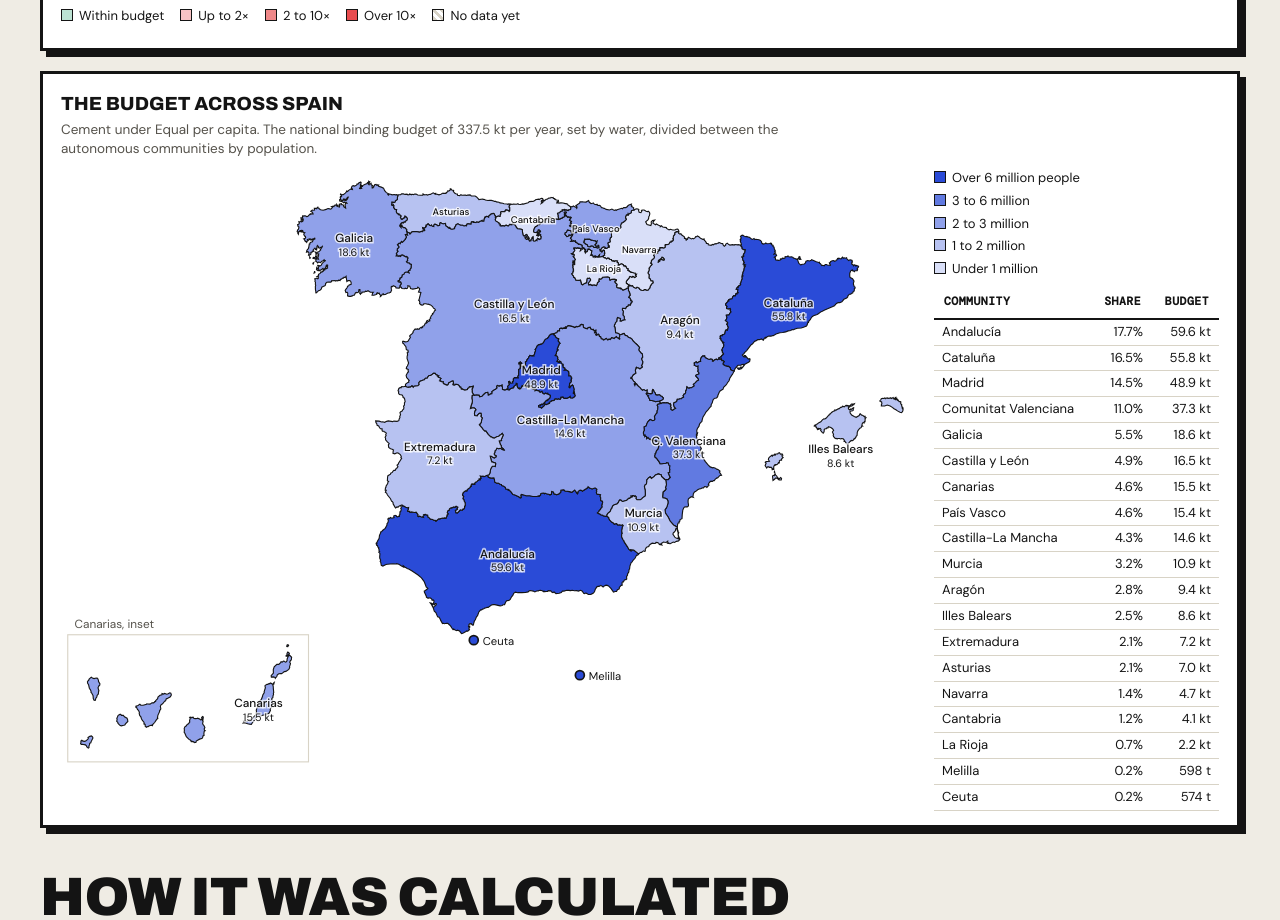
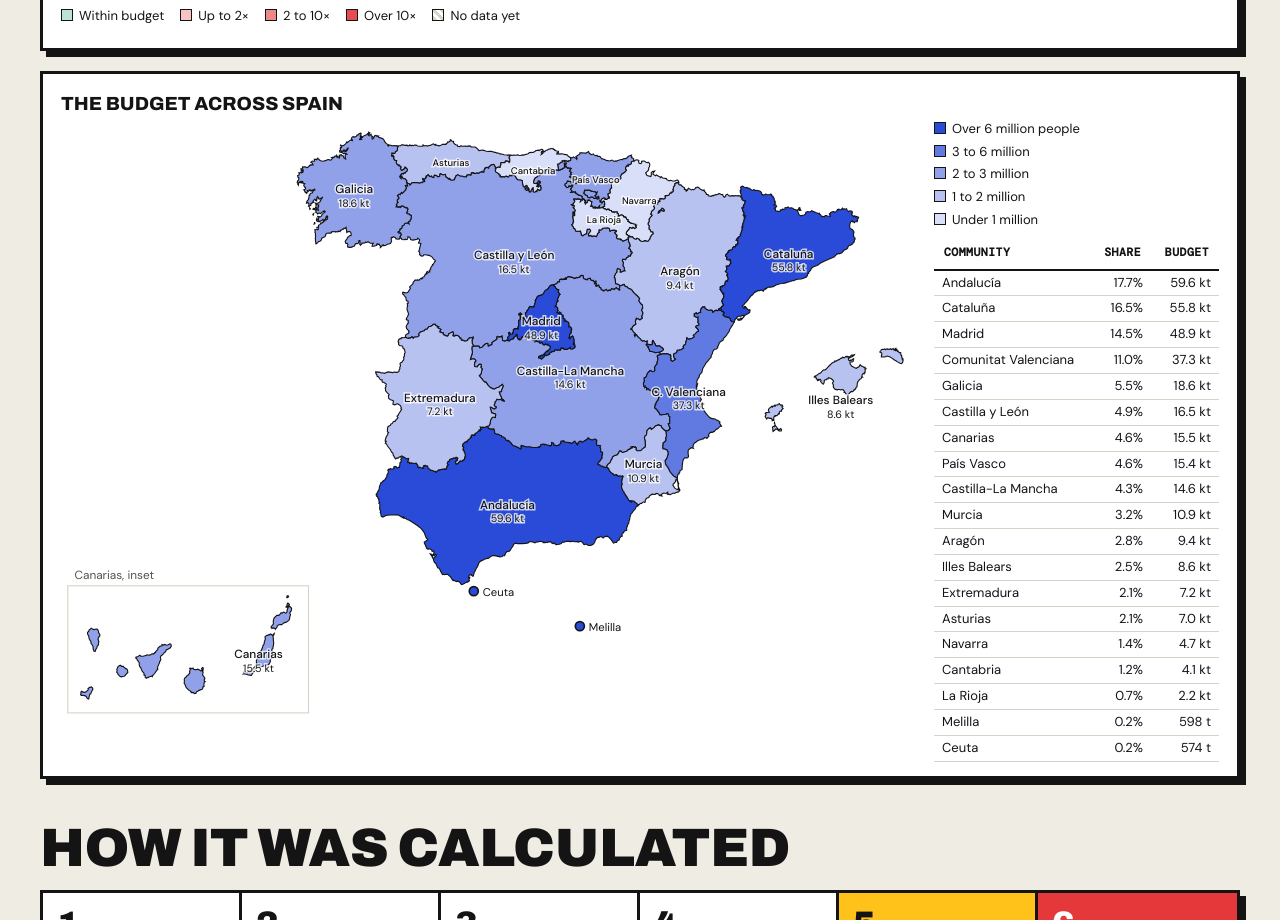
Before and after one commit to jasbritt/jasbritt.github.io, a plain HTML site: page fair-material-budgets/index.html in a window 1280 px wide. Shown: the part 1993-2913 px from the top of the page. Drawn offline with nearby package versions, Linux system fonts and the light colour scheme.

Commit message:
Remove the map caption
Co-Authored-By: Claude Fable 5.2 <noreply@anthropic.com>
Claude-Session: https://claude.ai/code/session_01HRb7TRipjTSQWPYPQQTMaX

```diff
--- a/fair-material-budgets/index.html
+++ b/fair-material-budgets/index.html
@@ -119,7 +119,7 @@ footer{margin:50px 0 60px;font-size:13px;color:var(--muted);max-width:90ch}
     <div class="chart wide"><h4>Every material against every limit</h4>
       <div class="tw"><table class="hm" id="tHeat"></table></div>
       <div class="legend" style="margin-top:10px"><span><i style="background:color-mix(in srgb,var(--good) 30%,#fff)"></i>Within budget</span><span><i style="background:color-mix(in srgb,var(--crit) 30%,#fff)"></i>Up to 2×</span><span><i style="background:color-mix(in srgb,var(--crit) 60%,#fff)"></i>2 to 10×</span><span><i style="background:color-mix(in srgb,var(--crit) 90%,#fff)"></i>Over 10×</span><span><i style="background:repeating-linear-gradient(45deg,var(--line) 0 3px,transparent 3px 6px)"></i>No data yet</span></div></div>
-    <div class="chart wide"><h4>The budget across Spain</h4><p class="cap" id="mapcap"></p>
+    <div class="chart wide"><h4>The budget across Spain</h4>
       <div class="map-wrap"><div id="cMap"></div><div><div class="legend" id="mapLeg" style="flex-direction:column;gap:4px"></div><table class="rank" id="mapRank"></table></div></div></div>
   </div>
 
@@ -488,7 +488,6 @@ function chartSpain(R,mat,prin){
 function renderMap(R,mat,prin){
   $("cMap").innerHTML=chartSpain(R,mat,prin); if(!GEO) return;
   const b=R.binding.find(x=>x.mat===mat&&x.p===prin), tot=GEO.regions.reduce((a,g)=>a+g.pop,0);
-  $("mapcap").textContent=b?`${mat} under ${prin}. The national binding budget of ${fT(b.budget)} per year, set by ${b.ind.toLowerCase()}, divided between the autonomous communities by population.`:`${mat} has no complete budget under ${prin}. The map shows population only.`;
   $("mapLeg").innerHTML=CLS.map(c=>`<span><i style="background:color-mix(in srgb,var(--accent) ${c[1]}%,var(--surface))"></i>${c[2]}</span>`).join("");
   $("mapRank").innerHTML="<tr><th>Community</th><th class='n'>Share</th><th class='n'>Budget</th></tr>"+[...GEO.regions].sort((a,c)=>c.pop-a.pop).map(g=>`<tr><td>${g.n}</td><td class="n">${pct(g.pop/tot)}</td><td class="n">${b?fT(b.budget*g.pop/tot):""}</td></tr>`).join("");
 }
```
